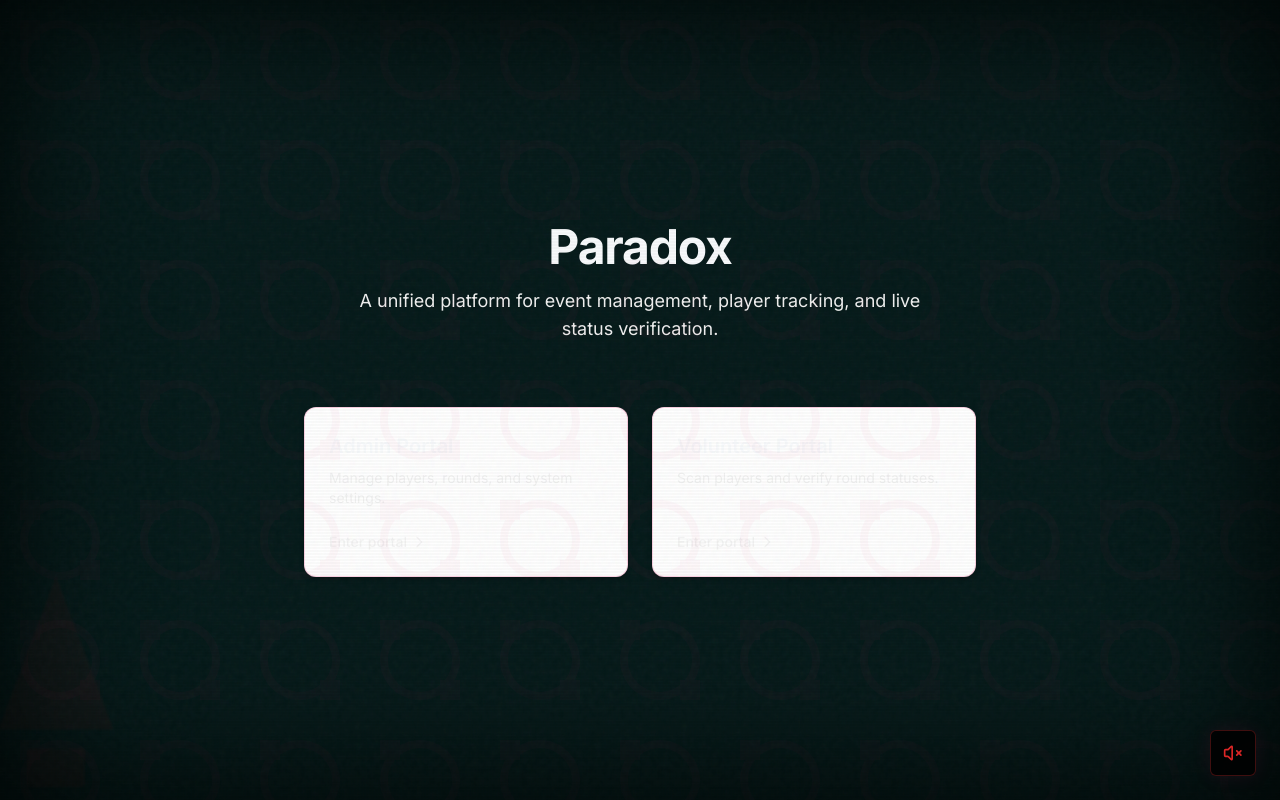
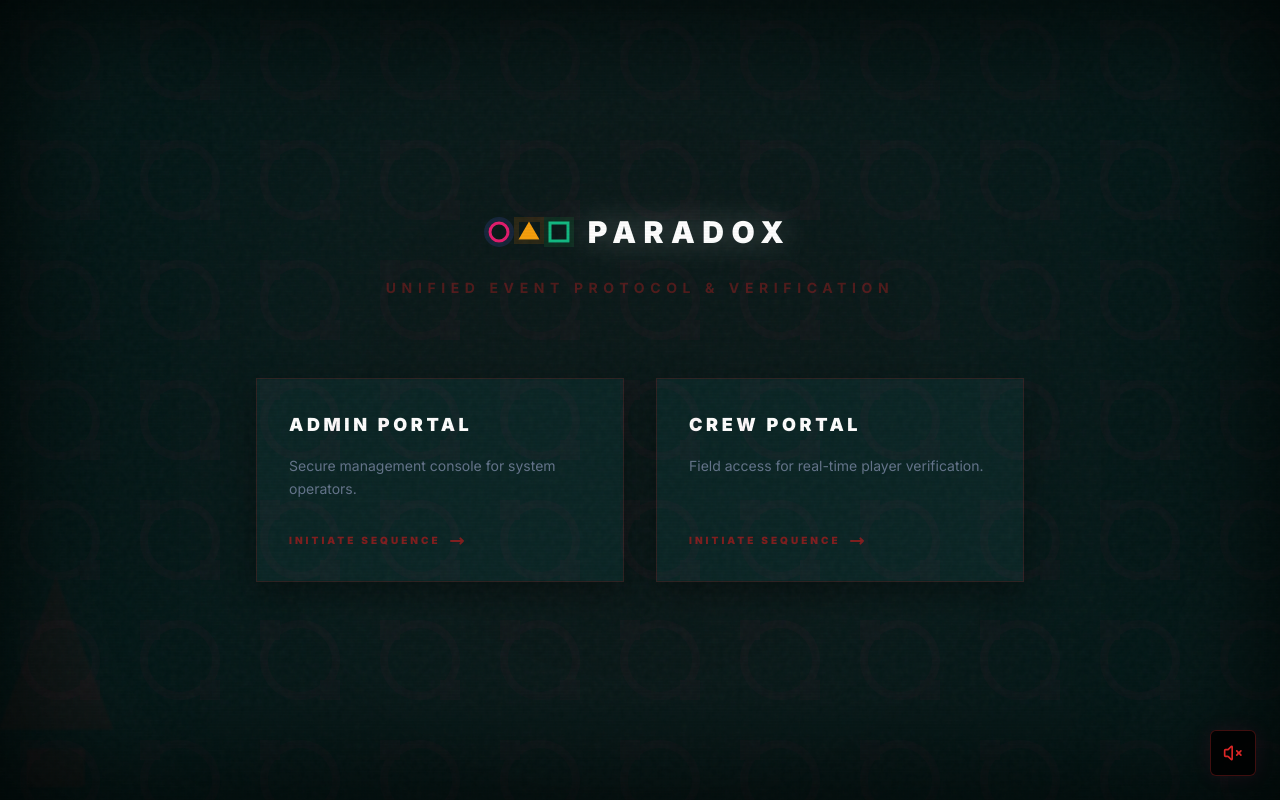
Before and after one commit to nocaptbsm/squid_game, a Next.js app: page / in a window 1280 px wide. Built offline with nearby package versions, Linux system fonts and the light colour scheme.

Commit message:
style: theme landing page and login portals with Squid Game horror aesthetic

```diff
--- a/src/app/(auth)/admin/login/page.tsx
+++ b/src/app/(auth)/admin/login/page.tsx
@@ -31,23 +31,26 @@ export default function AdminLogin() {
   }
 
   return (
-    <div className="min-h-screen bg-background flex flex-col items-center justify-center p-4">
-      <Link href="/" className="absolute top-6 left-6 text-sm text-muted-foreground hover:text-foreground transition-colors">
-        ← Back to portals
+    <div className="min-h-screen bg-[#051919] flex flex-col items-center justify-center p-4 relative overflow-hidden">
+      {/* Background Decorative Element */}
+      <div className="absolute top-1/2 left-1/2 -translate-x-1/2 -translate-y-1/2 w-[600px] h-[600px] bg-red-900/5 rounded-full blur-[100px] pointer-events-none" />
+
+      <Link href="/" className="absolute top-6 left-6 text-[10px] font-black uppercase tracking-[0.3em] text-red-900 hover:text-red-500 transition-colors z-20">
+        ← Abort Sequence
       </Link>
 
-      <div className="w-full max-w-sm">
-        <div className="text-center mb-8">
-          <div className="w-12 h-12 bg-primary/10 text-primary rounded-xl flex items-center justify-center mx-auto mb-4">
-            <svg className="w-6 h-6" fill="none" viewBox="0 0 24 24" stroke="currentColor">
+      <div className="w-full max-w-sm relative z-10">
+        <div className="text-center mb-10">
+          <div className="w-16 h-16 border-2 border-red-500 shadow-[0_0_20px_rgba(227,27,109,0.2)] rounded-none flex items-center justify-center mx-auto mb-6 transform rotate-45">
+            <svg className="w-8 h-8 text-red-500 transform -rotate-45" fill="none" viewBox="0 0 24 24" stroke="currentColor">
               <path strokeLinecap="round" strokeLinejoin="round" strokeWidth={2} d="M12 15v2m-6 4h12a2 2 0 002-2v-6a2 2 0 00-2-2H6a2 2 0 00-2 2v6a2 2 0 002 2zm10-10V7a4 4 0 00-8 0v4h8z" />
             </svg>
           </div>
-          <h1 className="text-2xl font-semibold tracking-tight text-foreground">Admin Portal</h1>
-          <p className="text-sm text-muted-foreground mt-1">Sign in to manage the platform</p>
+          <h1 className="text-xl font-black uppercase tracking-[0.4em] text-white">Admin Protocol</h1>
+          <p className="text-[10px] uppercase tracking-[0.2em] text-red-900 font-bold mt-2">Level 4 Clearance Required</p>
         </div>
 
-        <div className="h-card p-6">
+        <div className="bg-[#0a2424] border border-red-900/30 p-8 shadow-2xl">
           <form onSubmit={handleLogin} className="space-y-4">
             <div>
               <label className="h-label">Email address</label>
@@ -59,13 +62,13 @@ export default function AdminLogin() {
             </div>
 
             {error && (
-              <div className="p-3 rounded-lg bg-red-50 border border-red-200 text-red-600 text-sm">
+              <div className="p-3 rounded-none bg-red-950/30 border border-red-500/50 text-red-500 text-[10px] font-bold uppercase tracking-wider">
                 {error}
               </div>
             )}
 
-            <button type="submit" disabled={loading} className="h-btn w-full mt-2">
-              {loading ? 'Signing in...' : 'Sign in'}
+            <button type="submit" disabled={loading} className="h-btn w-full mt-4 !bg-red-600 hover:!bg-red-700 !rounded-none !py-4 font-black uppercase tracking-[0.2em] shadow-[0_0_20px_rgba(220,38,38,0.2)]">
+              {loading ? 'Authorizing...' : 'Authorize Access'}
             </button>
           </form>
         </div>
--- a/src/app/(auth)/volunteer/login/page.tsx
+++ b/src/app/(auth)/volunteer/login/page.tsx
@@ -31,23 +31,26 @@ export default function VolunteerLogin() {
   }
 
   return (
-    <div className="min-h-screen bg-background flex flex-col items-center justify-center p-4">
-      <Link href="/" className="absolute top-6 left-6 text-sm text-muted-foreground hover:text-foreground transition-colors">
-        ← Back to portals
+    <div className="min-h-screen bg-[#051919] flex flex-col items-center justify-center p-4 relative overflow-hidden">
+      {/* Background Decorative Element */}
+      <div className="absolute top-1/2 left-1/2 -translate-x-1/2 -translate-y-1/2 w-[600px] h-[600px] bg-red-900/5 rounded-full blur-[100px] pointer-events-none" />
+
+      <Link href="/" className="absolute top-6 left-6 text-[10px] font-black uppercase tracking-[0.3em] text-red-900 hover:text-red-500 transition-colors z-20">
+        ← Abort Sequence
       </Link>
 
-      <div className="w-full max-w-sm">
-        <div className="text-center mb-8">
-          <div className="w-12 h-12 bg-green-100 text-green-600 rounded-xl flex items-center justify-center mx-auto mb-4">
-            <svg className="w-6 h-6" fill="none" viewBox="0 0 24 24" stroke="currentColor">
+      <div className="w-full max-w-sm relative z-10">
+        <div className="text-center mb-10">
+          <div className="w-16 h-16 border-2 border-red-500 shadow-[0_0_20px_rgba(227,27,109,0.2)] rounded-none flex items-center justify-center mx-auto mb-6">
+            <svg className="w-8 h-8 text-red-500" fill="none" viewBox="0 0 24 24" stroke="currentColor">
               <path strokeLinecap="round" strokeLinejoin="round" strokeWidth={2} d="M17 20h5v-2a3 3 0 00-5.356-1.857M17 20H7m10 0v-2c0-.656-.126-1.283-.356-1.857M7 20H2v-2a3 3 0 015.356-1.857M7 20v-2c0-.656.126-1.283.356-1.857m0 0a5.002 5.002 0 019.288 0M15 7a3 3 0 11-6 0 3 3 0 016 0zm6 3a2 2 0 11-4 0 2 2 0 014 0zM7 10a2 2 0 11-4 0 2 2 0 014 0z" />
             </svg>
           </div>
-          <h1 className="text-2xl font-semibold tracking-tight text-foreground">Volunteer Portal</h1>
-          <p className="text-sm text-muted-foreground mt-1">Sign in to scan and manage players</p>
+          <h1 className="text-xl font-black uppercase tracking-[0.4em] text-white">Crew Protocol</h1>
+          <p className="text-[10px] uppercase tracking-[0.2em] text-red-900 font-bold mt-2">Field Operator Deployment</p>
         </div>
 
-        <div className="h-card p-6">
+        <div className="bg-[#0a2424] border border-red-900/30 p-8 shadow-2xl">
           <form onSubmit={handleLogin} className="space-y-4">
             <div>
               <label className="h-label">Email address</label>
@@ -59,13 +62,13 @@ export default function VolunteerLogin() {
             </div>
 
             {error && (
-              <div className="p-3 rounded-lg bg-red-50 border border-red-200 text-red-600 text-sm">
+              <div className="p-3 rounded-none bg-red-950/30 border border-red-500/50 text-red-500 text-[10px] font-bold uppercase tracking-wider">
                 {error}
               </div>
             )}
 
-            <button type="submit" disabled={loading} className="h-btn w-full mt-2 !bg-green-600 hover:!bg-green-700">
-              {loading ? 'Signing in...' : 'Sign in'}
+            <button type="submit" disabled={loading} className="h-btn w-full mt-4 !bg-red-600 hover:!bg-red-700 !rounded-none !py-4 font-black uppercase tracking-[0.2em] shadow-[0_0_20px_rgba(220,38,38,0.2)]">
+              {loading ? 'Deploying...' : 'Initiate Deployment'}
             </button>
           </form>
         </div>
--- a/src/app/page.tsx
+++ b/src/app/page.tsx
@@ -1,43 +1,49 @@
 import React from 'react'
 import Link from 'next/link'
+import { Logo } from '@/components/layout/Logo'
 
 const portals = [
-  { href: '/admin/login', label: 'Admin Portal', desc: 'Manage players, rounds, and system settings.' },
-  { href: '/volunteer/login', label: 'Volunteer Portal', desc: 'Scan players and verify round statuses.' },
+  { href: '/admin/login', label: 'Admin Portal', desc: 'Secure management console for system operators.' },
+  { href: '/volunteer/login', label: 'Crew Portal', desc: 'Field access for real-time player verification.' },
 ]
 
 export default function LandingPage() {
   return (
-    <div className="min-h-screen bg-background flex flex-col items-center justify-center p-6">
-      <div className="max-w-4xl w-full">
+    <div className="min-h-screen bg-[#051919] flex flex-col items-center justify-center p-6 relative overflow-hidden">
+      {/* Background Decorative Element */}
+      <div className="absolute top-1/2 left-1/2 -translate-x-1/2 -translate-y-1/2 w-[800px] h-[800px] bg-red-900/5 rounded-full blur-[120px] pointer-events-none" />
+
+      <div className="max-w-4xl w-full relative z-10">
         {/* Header section */}
-        <div className="text-center mb-16">
-          <h1 className="text-4xl md:text-5xl font-bold tracking-tight text-foreground mb-4">
-            Paradox
-          </h1>
-          <p className="text-muted-foreground max-w-xl mx-auto text-lg">
-            A unified platform for event management, player tracking, and live status verification.
+        <div className="text-center mb-20">
+          <Logo className="justify-center mb-8 scale-150" />
+          <p className="text-red-900/60 max-w-xl mx-auto text-sm uppercase tracking-[0.4em] font-bold">
+            Unified Event Protocol & Verification
           </p>
         </div>
 
         {/* Portal Cards Grid */}
-        <div className="grid grid-cols-1 md:grid-cols-2 gap-6 max-w-2xl mx-auto">
+        <div className="grid grid-cols-1 md:grid-cols-2 gap-8 max-w-3xl mx-auto">
           {portals.map((portal) => (
             <Link
               key={portal.href}
               href={portal.href}
-              className="group flex flex-col p-6 h-full bg-white rounded-xl border border-border shadow-sm hover:shadow-md transition-all duration-200"
+              className="group relative flex flex-col p-8 h-full bg-[#0a2424] border border-red-900/30 hover:border-red-500 transition-all duration-300 shadow-[0_10px_30px_rgba(0,0,0,0.4)]"
             >
-              <h2 className="text-xl font-semibold text-foreground mb-2 group-hover:text-primary transition-colors">
+              {/* Card Hover Glow */}
+              <div className="absolute inset-0 bg-red-500/0 group-hover:bg-red-500/5 transition-colors" />
+
+              <h2 className="text-lg font-black text-white uppercase tracking-[0.2em] mb-4 group-hover:text-red-500 transition-colors relative z-10">
                 {portal.label}
               </h2>
-              <p className="text-muted-foreground text-sm flex-grow">
+              <p className="text-slate-500 text-sm leading-relaxed mb-8 relative z-10">
                 {portal.desc}
               </p>
-              <div className="mt-6 flex items-center text-sm font-medium text-primary opacity-80 group-hover:opacity-100 transition-opacity">
-                Enter portal
-                <svg className="w-4 h-4 ml-1 group-hover:translate-x-1 transition-transform" fill="none" viewBox="0 0 24 24" stroke="currentColor">
-                  <path strokeLinecap="round" strokeLinejoin="round" strokeWidth={2} d="M9 5l7 7-7 7" />
+
+              <div className="mt-auto flex items-center text-[10px] font-black uppercase tracking-[0.3em] text-red-900 group-hover:text-red-500 transition-colors relative z-10">
+                Initiate Sequence
+                <svg className="w-4 h-4 ml-2 group-hover:translate-x-2 transition-transform" fill="none" viewBox="0 0 24 24" stroke="currentColor">
+                  <path strokeLinecap="round" strokeLinejoin="round" strokeWidth={3} d="M17 8l4 4m0 0l-4 4m4-4H3" />
                 </svg>
               </div>
             </Link>
```
Also changed, not shown: 1 other file (tests, documents, lock files or other folders).
